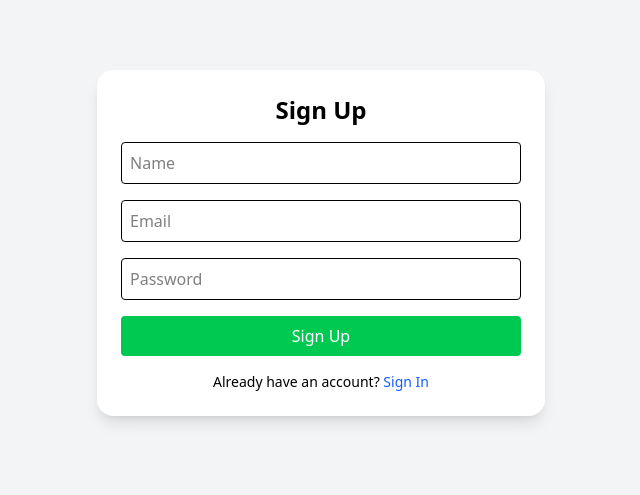
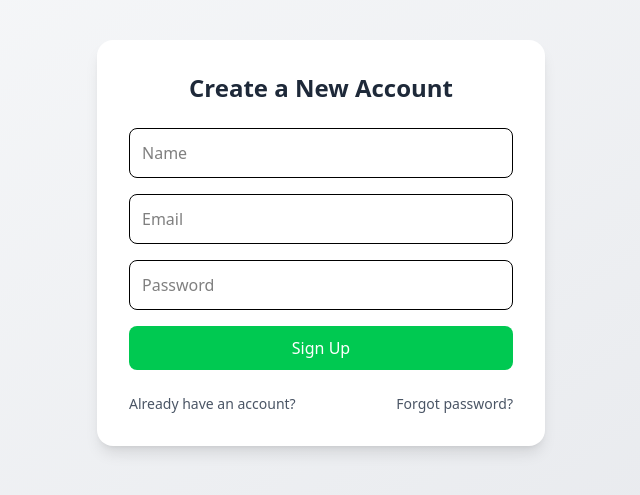
Before and after one commit to MOAZ1380/ToDo_List, a React (Vite) app in the folder Frontend/: page /signup in a window 1280 px wide. Shown: the part 157-652 px from the top of the page, without its empty margins (319-959 px from the left). Built offline with nearby package versions, Linux system fonts and the light colour scheme.

Commit message:
refactor: improve token verification and enhance UI for authentication pages

```diff
--- a/Frontend/src/features/auth/pages/ForgetPassword.jsx
+++ b/Frontend/src/features/auth/pages/ForgetPassword.jsx
@@ -1,13 +1,12 @@
+import { useState } from "react";
 import { Link, useNavigate } from "react-router-dom";
-import AuthLayout from "../components/AuthLayout";
-import { useState } from "react";
 import { forgetPassword } from "../services/authApi";
 
 export default function ForgetPassword() {
 	const [email, setEmail] = useState("");
 	const [error, setError] = useState("");
+	const navigate = useNavigate();
 
-	const navigate = useNavigate();
 	const handleSubmit = async (e) => {
 		e.preventDefault();
 		setError("");
@@ -27,30 +26,38 @@ export default function ForgetPassword() {
 	};
 
 	return (
-		<AuthLayout title="Reset Password">
+		<div className="min-h-screen flex items-center justify-center bg-gradient-to-br from-gray-50 to-gray-200">
+			<div className="w-full max-w-md bg-white rounded-2xl shadow-lg p-8">
+				<h1 className="text-2xl font-semibold text-center text-gray-800 mb-6">
+					Reset Your Password
+				</h1>
+
 				<form className="space-y-4" onSubmit={handleSubmit}>
 					<input
 						type="email"
 						placeholder="Enter your email"
-					className="w-full p-2 border rounded"
+						className="w-full p-3 border rounded-lg focus:outline-none focus:ring-2 focus:ring-yellow-400"
 						value={email}
 						onChange={(e) => setEmail(e.target.value)}
 					/>
 					<button
 						type="submit"
-					className="w-full bg-yellow-500 text-white py-2 rounded">
+						className="w-full bg-yellow-500 hover:bg-yellow-600 text-white font-medium py-2.5 rounded-lg transition">
 						Send Reset Link
 					</button>
 				</form>
 
-			{error && <div className="mt-4 text-red-500">{error}</div>}
+				{error && (
+					<div className="text-red-500 text-sm text-center mt-3">{error}</div>
+				)}
 
-			<div className="mt-4 text-sm text-center">
+				<div className="mt-6 text-sm text-center text-gray-600">
 					Remembered?{" "}
-				<Link to="/signin" className="text-blue-600">
+					<Link to="/signin" className="hover:text-blue-600 transition">
 						Sign In
 					</Link>
 				</div>
-		</AuthLayout>
+			</div>
+		</div>
 	);
 }
--- a/Frontend/src/features/auth/pages/SignIn.jsx
+++ b/Frontend/src/features/auth/pages/SignIn.jsx
@@ -1,6 +1,5 @@
 import { useState } from "react";
 import { Link } from "react-router-dom";
-import AuthLayout from "../components/AuthLayout";
 import { signin } from "../services/authApi";
 
 export default function SignIn() {
@@ -8,54 +7,66 @@ export default function SignIn() {
 	const [password, setPassword] = useState("");
 	const [error, setError] = useState("");
 
-	const handleSubmit = (e) => {
+	const handleSubmit = async (e) => {
 		e.preventDefault();
+		setError("");
 
-		// Perform sign-in logic here
 		if (!email || !password) {
 			setError("Email and password are required.");
 			return;
 		}
 
-		// Call the signin API
-		signin({ email, password }).catch((error) => {
-			console.error("Sign-in error:", error);
+		try {
+			await signin({ email, password });
+			// TODO: Navigate to dashboard or homepage
+		} catch (err) {
+			console.error("Sign-in error:", err);
 			setError("Invalid email or password.");
-		});
+		}
 	};
 
 	return (
-		<AuthLayout title="Sign In">
+		<div className="min-h-screen flex items-center justify-center bg-gradient-to-br from-gray-50 to-gray-200">
+			<div className="w-full max-w-md bg-white rounded-2xl shadow-lg p-8">
+				<h1 className="text-2xl font-semibold text-center text-gray-800 mb-6">
+					Login to Your Account
+				</h1>
+
 				<form className="space-y-4" onSubmit={handleSubmit}>
 					<input
 						type="email"
 						placeholder="Email"
-					className="w-full p-2 border rounded"
+						className="w-full p-3 border rounded-lg focus:outline-none focus:ring-2 focus:ring-blue-400"
 						value={email}
 						onChange={(e) => setEmail(e.target.value)}
 					/>
 					<input
 						type="password"
 						placeholder="Password"
-					className="w-full p-2 border rounded"
+						className="w-full p-3 border rounded-lg focus:outline-none focus:ring-2 focus:ring-blue-400"
 						value={password}
 						onChange={(e) => setPassword(e.target.value)}
 					/>
 					<button
 						type="submit"
-					className="w-full bg-blue-500 text-white py-2 rounded">
+						className="w-full bg-blue-500 hover:bg-blue-600 text-white font-medium py-2.5 rounded-lg transition">
 						Sign In
 					</button>
 				</form>
-			{error && <div className="text-red-500">{error}</div>}
-			<div className="flex justify-between mt-4 text-sm">
-				<Link to="/forget" className="text-blue-600">
+
+				{error && (
+					<div className="text-red-500 text-sm text-center mt-3">{error}</div>
+				)}
+
+				<div className="flex justify-between mt-6 text-sm text-gray-600">
+					<Link to="/forget" className="hover:text-blue-600 transition">
 						Forgot password?
 					</Link>
-				<Link to="/signup" className="text-blue-600">
+					<Link to="/signup" className="hover:text-blue-600 transition">
 						Create account
 					</Link>
 				</div>
-		</AuthLayout>
+			</div>
+		</div>
 	);
 }
--- a/Frontend/src/features/auth/pages/SignUp.jsx
+++ b/Frontend/src/features/auth/pages/SignUp.jsx
@@ -1,7 +1,6 @@
+import { useState } from "react";
 import { Link, useNavigate } from "react-router-dom";
-import AuthLayout from "../components/AuthLayout";
 import { signup } from "../services/authApi";
-import { useState } from "react";
 
 export default function SignUp() {
 	const [name, setName] = useState("");
@@ -13,6 +12,7 @@ export default function SignUp() {
 
 	const handleSubmit = async (e) => {
 		e.preventDefault();
+		setError("");
 
 		if (!name || !email || !password) {
 			setError("All fields are required.");
@@ -20,58 +20,63 @@ export default function SignUp() {
 		}
 
 		try {
-			// Call signup API
 			await signup({ name, email, password });
-
-			navigate("/verify-signup");
-		} catch (error) {
-			console.error("Sign-up error:", error);
+			navigate("/verify-signup"); // بعد التسجيل يروح لصفحة التحقق
+		} catch (err) {
+			console.error("Sign-up error:", err);
 			setError("Failed to create an account.");
 		}
-
-		// Clear form fields
-		setName("");
-		setEmail("");
-		setPassword("");
 	};
 
 	return (
-		<AuthLayout title="Sign Up">
+		<div className="min-h-screen flex items-center justify-center bg-gradient-to-br from-gray-50 to-gray-200">
+			<div className="w-full max-w-md bg-white rounded-2xl shadow-lg p-8">
+				<h1 className="text-2xl font-semibold text-center text-gray-800 mb-6">
+					Create a New Account
+				</h1>
+
 				<form className="space-y-4" onSubmit={handleSubmit}>
 					<input
 						type="text"
 						placeholder="Name"
-					className="w-full p-2 border rounded"
+						className="w-full p-3 border rounded-lg focus:outline-none focus:ring-2 focus:ring-green-400"
 						value={name}
 						onChange={(e) => setName(e.target.value)}
 					/>
 					<input
 						type="email"
 						placeholder="Email"
-					className="w-full p-2 border rounded"
+						className="w-full p-3 border rounded-lg focus:outline-none focus:ring-2 focus:ring-green-400"
 						value={email}
 						onChange={(e) => setEmail(e.target.value)}
 					/>
 					<input
 						type="password"
 						placeholder="Password"
-					className="w-full p-2 border rounded"
+						className="w-full p-3 border rounded-lg focus:outline-none focus:ring-2 focus:ring-green-400"
 						value={password}
 						onChange={(e) => setPassword(e.target.value)}
 					/>
 					<button
 						type="submit"
-					className="w-full bg-green-500 text-white py-2 rounded">
+						className="w-full bg-green-500 hover:bg-green-600 text-white font-medium py-2.5 rounded-lg transition">
 						Sign Up
 					</button>
 				</form>
-			{error && <div className="mt-4 text-red-500">{error}</div>}
-			<div className="mt-4 text-sm text-center">
-				Already have an account?{" "}
-				<Link to="/signin" className="text-blue-600">
-					Sign In
+
+				{error && (
+					<div className="text-red-500 text-sm text-center mt-3">{error}</div>
+				)}
+
+				<div className="flex justify-between mt-6 text-sm text-gray-600">
+					<Link to="/signin" className="hover:text-blue-600 transition">
+						Already have an account?
+					</Link>
+					<Link to="/forget" className="hover:text-blue-600 transition">
+						Forgot password?
 					</Link>
 				</div>
-		</AuthLayout>
+			</div>
+		</div>
 	);
 }
--- /dev/null
+++ b/Frontend/src/features/lists/services/listApi.js
@@ -0,0 +1 @@
+import axios from "axios";
```
Also changed, not shown: 2 other files (tests, documents, lock files or other folders). Lines whose indentation alone changed are shown as unchanged.
